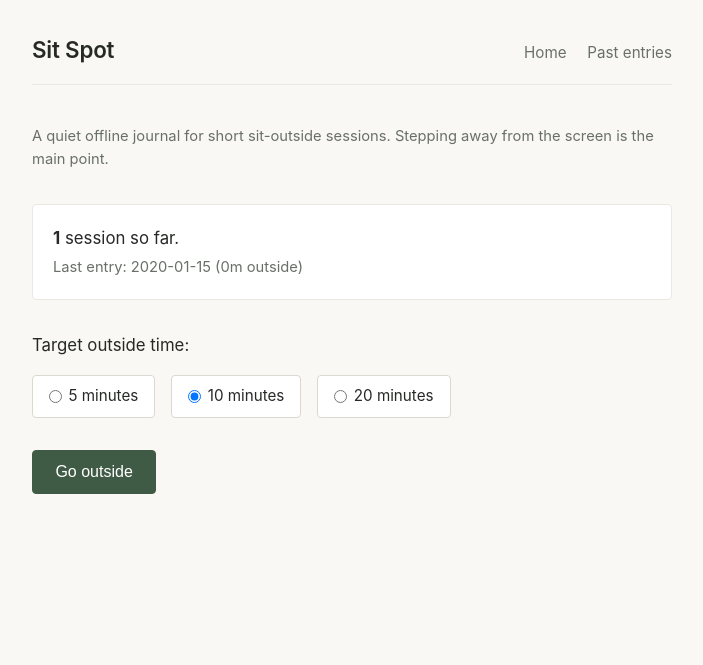
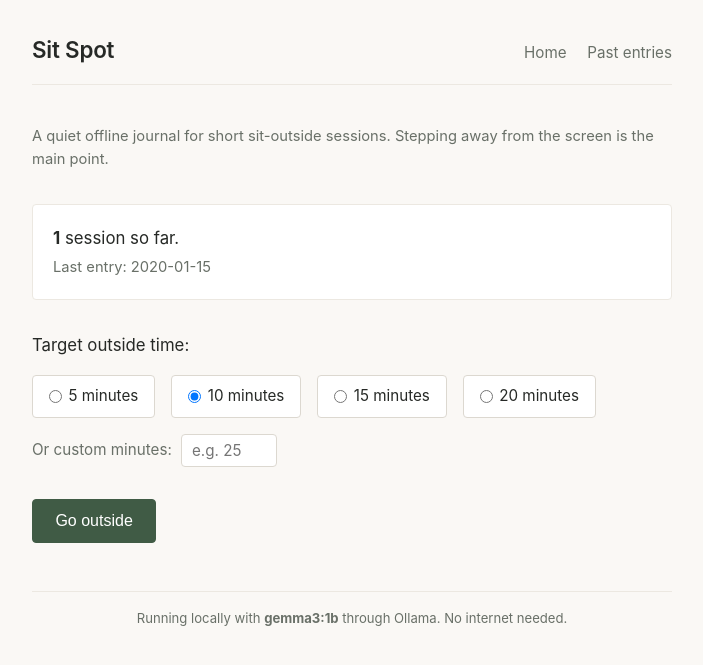
Before and after one commit to madhav-1204/Sit-Spot, a Flask app: page / in a window 1280 px wide. Shown: the top 665 px of the page, without its empty margins (288-991 px from the left). Run offline with Flask 3, Linux system fonts and the light colour scheme; tables that the repository leaves empty hold one stand-in row (values such as "Sample post").

Commit message:
Polish app UI/UX, add custom time input, store actual minutes, and include demo video

```diff
--- a/app.py
+++ b/app.py
@@ -8,6 +8,10 @@ import ollama_client
 
 app = Flask(__name__)
 app.secret_key = "sit-spot-local-dev-key"
+
+@app.context_processor
+def inject_model_name():
+    return {"sitspot_model": ollama_client.get_model_name()}
 
 def get_time_of_day():
     hour = datetime.now().hour
@@ -32,9 +36,19 @@ def home():
 @app.route("/start", methods=["POST"])
 def start_session():
     screen_t0 = time.time()
-    try:
-        target_minutes = int(request.form.get("duration", 10))
-    except ValueError:
+    custom_duration = request.form.get("custom_duration", "").strip()
+    if custom_duration:
+        try:
+            target_minutes = int(custom_duration)
+        except ValueError:
+            target_minutes = 10
+    else:
+        try:
+            target_minutes = int(request.form.get("duration", 10))
+        except ValueError:
+            target_minutes = 10
+
+    if target_minutes <= 0:
         target_minutes = 10
 
     time_of_day = get_time_of_day()
--- a/db.py
+++ b/db.py
@@ -17,6 +17,7 @@ def init_db():
                 id INTEGER PRIMARY KEY AUTOINCREMENT,
                 created_at TEXT NOT NULL,
                 target_minutes INTEGER NOT NULL,
+                actual_minutes INTEGER NOT NULL DEFAULT 0,
                 outside_seconds INTEGER NOT NULL,
                 screen_seconds INTEGER NOT NULL,
                 prompt TEXT NOT NULL,
@@ -26,6 +27,11 @@ def init_db():
                 is_raw_only INTEGER DEFAULT 0
             )
         """)
+        # Migration: add actual_minutes if it doesn't exist yet
+        try:
+            conn.execute("ALTER TABLE entries ADD COLUMN actual_minutes INTEGER NOT NULL DEFAULT 0")
+        except Exception:
+            pass  # Column already exists
     conn.close()
 
 def get_entry_count():
@@ -70,15 +76,16 @@ def get_entry(entry_id):
 
 def save_entry(target_minutes, outside_seconds, screen_seconds, prompt, raw_notes, tidy_entry=None, follow_up=None, is_raw_only=0):
     created_at = datetime.now().isoformat()
+    actual_minutes = max(1, outside_seconds // 60)
     conn = get_connection()
     with conn:
         cur = conn.execute("""
             INSERT INTO entries (
-                created_at, target_minutes, outside_seconds, screen_seconds,
+                created_at, target_minutes, actual_minutes, outside_seconds, screen_seconds,
                 prompt, raw_notes, tidy_entry, follow_up, is_raw_only
-            ) VALUES (?, ?, ?, ?, ?, ?, ?, ?, ?)
+            ) VALUES (?, ?, ?, ?, ?, ?, ?, ?, ?, ?)
         """, (
-            created_at, target_minutes, outside_seconds, screen_seconds,
+            created_at, target_minutes, actual_minutes, outside_seconds, screen_seconds,
             prompt, raw_notes, tidy_entry, follow_up, is_raw_only
         ))
         entry_id = cur.lastrowid
--- a/static/style.css
+++ b/static/style.css
@@ -141,6 +141,7 @@ p {
   display: flex;
   gap: 1rem;
   margin-top: 0.5rem;
+  flex-wrap: wrap;
 }
 
 .duration-selector label {
@@ -315,3 +316,12 @@ textarea:focus {
     width: 100%;
   }
 }
+
+footer {
+  margin-top: 3rem;
+  padding-top: 1rem;
+  border-top: 1px solid var(--border-light);
+  font-size: 0.82rem;
+  color: var(--text-muted);
+  text-align: center;
+}
--- a/templates/base.html
+++ b/templates/base.html
@@ -27,6 +27,9 @@
     <main>
       {% block content %}{% endblock %}
     </main>
+    <footer>
+      Running locally with <strong>{{ sitspot_model }}</strong> through Ollama. No internet needed.
+    </footer>
   </div>
 </body>
 </html>
--- a/templates/home.html
+++ b/templates/home.html
@@ -4,11 +4,11 @@
 <p class="muted">A quiet offline journal for short sit-outside sessions. Stepping away from the screen is the main point.</p>
 
 <div style="margin: 2rem 0; padding: 1.25rem; background: var(--surface); border: 1px solid var(--border-light); border-radius: 4px;">
-  <p style="margin-bottom: 0.25rem;"><strong>{{ count }}</strong> session{{ 's' if count != 1 else '' }} so far.</p>
-  {% if last_entry %}
-    <p class="muted" style="margin-bottom: 0;">Last entry: {{ last_entry.created_at[:10] }} ({{ (last_entry.outside_seconds // 60) }}m outside)</p>
+  {% if count == 0 %}
+    <p class="muted" style="margin-bottom: 0;">No sessions yet.</p>
   {% else %}
-    <p class="muted" style="margin-bottom: 0;">No sessions recorded yet.</p>
+    <p style="margin-bottom: 0.25rem;"><strong>{{ count }}</strong> session{{ 's' if count != 1 else '' }} so far.</p>
+    <p class="muted" style="margin-bottom: 0;">Last entry: {{ last_entry.created_at[:10] }}</p>
   {% endif %}
 </div>
 
@@ -23,9 +23,16 @@
         <input type="radio" name="duration" value="10" checked> 10 minutes
       </label>
       <label>
+        <input type="radio" name="duration" value="15"> 15 minutes
+      </label>
+      <label>
         <input type="radio" name="duration" value="20"> 20 minutes
       </label>
     </fieldset>
+    <div style="margin-top: 1rem; display: flex; align-items: center; gap: 0.6rem;">
+      <span class="muted" style="font-size: 0.95rem;">Or custom minutes:</span>
+      <input type="number" id="custom_duration" name="custom_duration" placeholder="e.g. 25" min="1" max="480" style="width: 6rem; padding: 0.4rem 0.6rem; border: 1px solid var(--border); border-radius: 4px; font-family: inherit; font-size: 0.95rem; background: var(--surface); color: var(--text);">
+    </div>
   </div>
 
   <div style="margin-top: 2rem;">
--- a/templates/tidy.html
+++ b/templates/tidy.html
@@ -8,7 +8,7 @@
 {% endif %}
 
 <div class="muted" style="margin-bottom: 1.5rem; font-size: 0.9rem;">
-  Outside: <strong>{{ (outside_seconds // 60) }}m {{ (outside_seconds % 60) }}s</strong> &middot; Screen: <strong>{{ (screen_seconds // 60) }}m {{ (screen_seconds % 60) }}s</strong>
+  Outside: <strong>{{ (outside_seconds // 60) }} min</strong> &middot; On screen: about <strong>{{ (screen_seconds // 60) }} min</strong>
 </div>
 
 <form action="{{ url_for('save_final_entry') }}" method="POST">
@@ -25,6 +25,7 @@
 
     <div class="column">
       <h3>Tidy version</h3>
+      <p class="muted" style="font-size: 0.8rem; margin: 0 0 0.4rem;">Written by the model from your notes. Check it against your raw notes.</p>
       <textarea name="tidy_entry" rows="8">{% if tidy_entry %}{{ tidy_entry }}{% else %}{{ raw_notes }}{% endif %}</textarea>
     </div>
   </div>
```
Also changed, not shown: NOTES.md (+7 -0 lines), templates/entries.html (+1 -7 lines), 2 other files.
